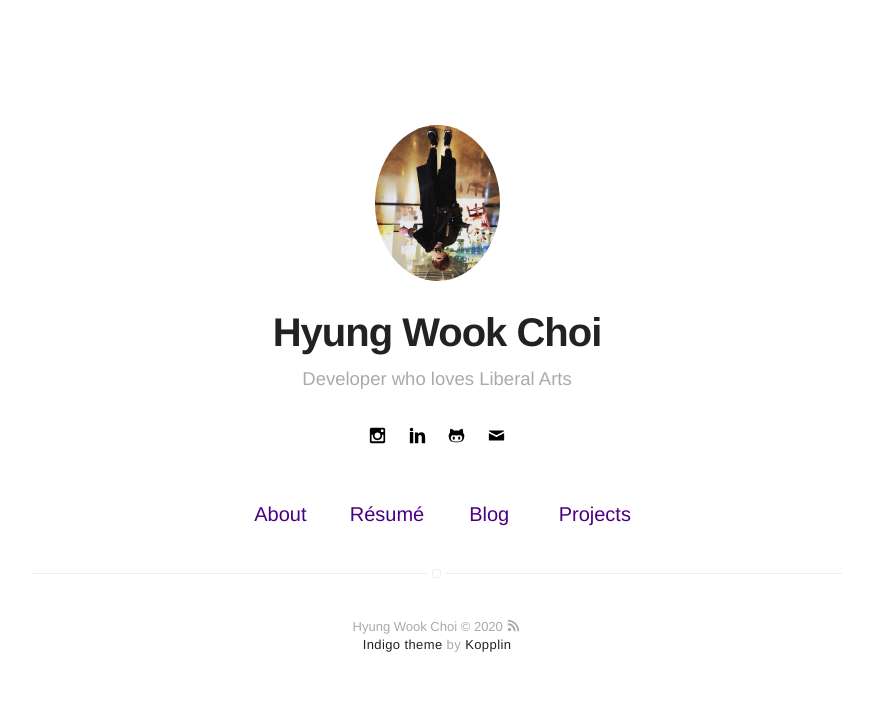
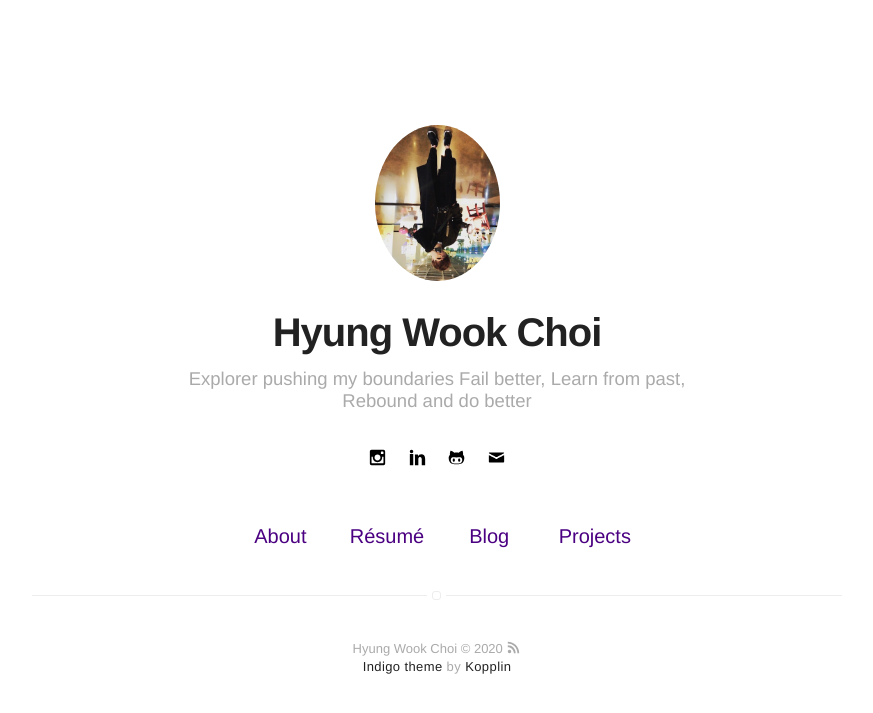
Before and after one commit to choihywook/choihywook.github.io, a Jekyll site: the page built from index.html, in a window 1280 px wide. Shown: the top 713 px of the page, without its empty margins (203-1076 px from the left). Built offline with Jekyll 4.4.1, drawn with Linux system fonts in a browser that asks for light colours.

Commit message:
updated bio

```diff
--- a/_config.yml
+++ b/_config.yml
@@ -1,6 +1,7 @@
 # main text of home
 name: Hyung Wook Choi
-bio: Developer who loves Liberal Arts
+bio: Explorer pushing my boundaries
+     Fail better, Learn from past, Rebound and do better
 
 # twitter summary info
 description: Blog of Everything and Anything
```
Also changed, not shown: 2 other files.
